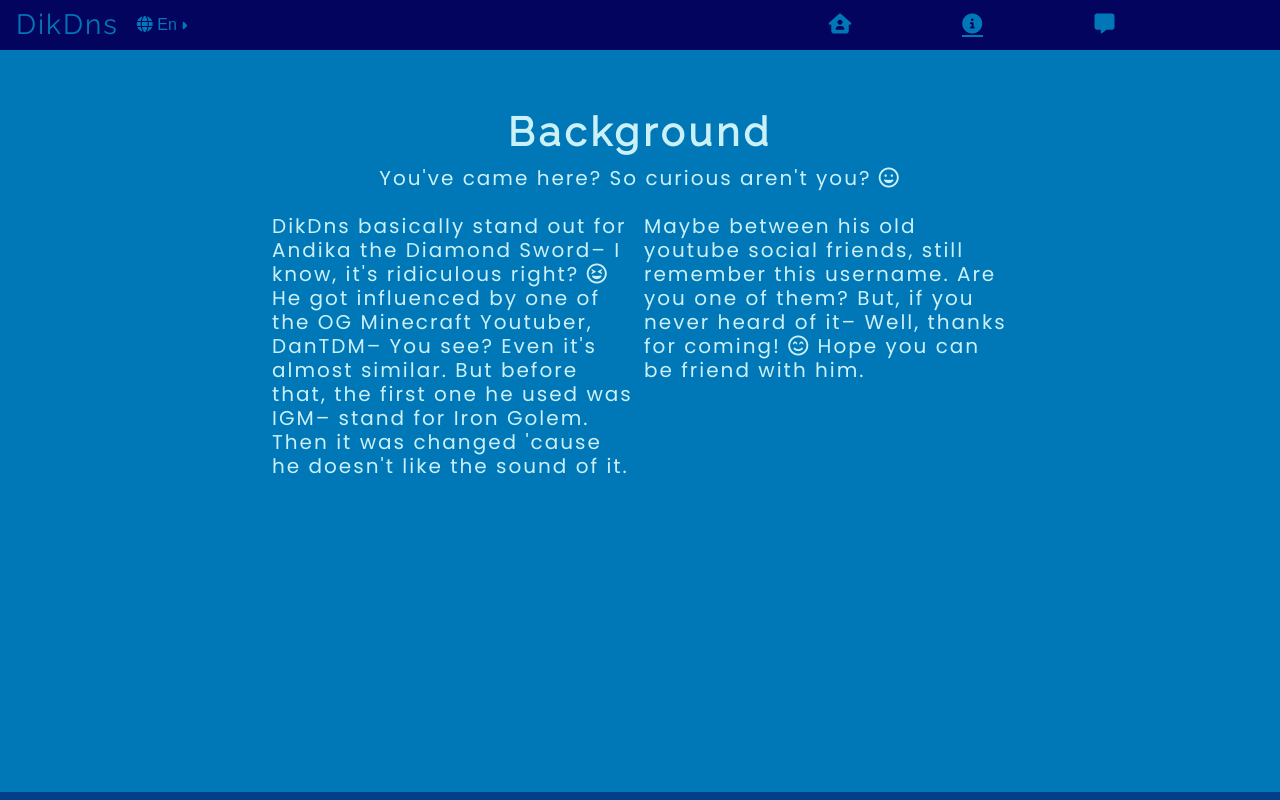
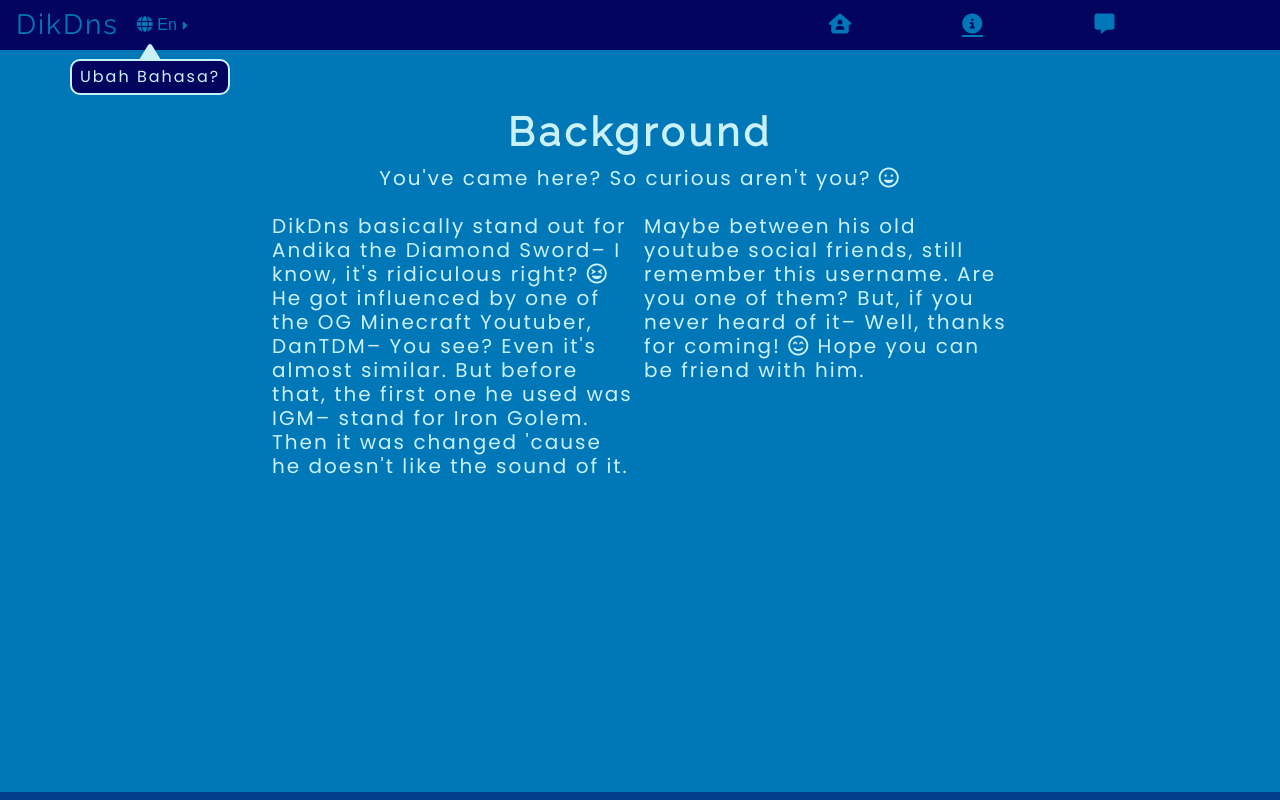
Before and after one commit to DikDns/dikdns-portfolio, a plain HTML site: page about/index.html in a window 1280 px wide. Shown: the top 800 px of the page. Drawn offline with Linux system fonts and the light colour scheme.

Commit message:
probably finish adding suggestion language pop up

```diff
--- a/about/content/en.js
+++ b/about/content/en.js
@@ -47,6 +47,11 @@
             <span></span>
             <span></span>
             <span></span>
+        </div>
+
+        <div class="suggest-lang" id="suggest-lang">
+            <i class="fas fa-play"></i>
+            <p>Ubah Bahasa?</p>
         </div>
 
     </nav>
--- a/about/content/id.js
+++ b/about/content/id.js
@@ -47,6 +47,11 @@
             <span></span>
             <span></span>
             <span></span>
+        </div>
+
+        <div class="suggest-lang" id="suggest-lang">
+            <i class="fas fa-play"></i>
+            <p>Change Language?</p>
         </div>
 
     </nav>
--- a/about/css/important.css
+++ b/about/css/important.css
@@ -27,3 +27,8 @@
     /* Change direction of arrow icons when focused */
     transform: rotate(90deg);
 }
+
+/*! Class for the Suggestion Language Pop-Up */
+.pop-up {
+    display: flex;
+}
--- a/about/css/style.css
+++ b/about/css/style.css
@@ -300,6 +300,38 @@
 .link:hover .link-desc {
     /* Smooth Animation on the Description Icons to show up */
     animation: link-desc-animate-out 500ms 0ms 1;
+}
+
+
+/** Suggest Language **/
+.suggest-lang {
+    /* Layouts */
+    display: none;
+    flex-direction: column;
+    align-items: center;
+    position: absolute;
+    top: 40px;
+    left: 70px;
+}
+
+.suggest-lang i {
+    /* Layouts */
+    font-size: 24px;
+    transform: rotate(-90deg);
+    color: var(--color1);
+}
+
+.suggest-lang p {
+    /* Layouts */
+    color: var(--color1);
+    background-color: var(--color5);
+    padding: 8px;
+    margin-top: -5px;
+    border-radius: 10px;
+    border: solid 2px var(--color1);
+
+    /* Layers */
+    z-index: 2;
 }
 
 
--- a/about/js/main.js
+++ b/about/js/main.js
@@ -8,6 +8,17 @@
     body.innerHTML = pageEn;
     html.setAttribute('lang', 'en');
 }
+
+
+// Suggestion Language Pop-up
+setTimeout(function(){
+    body.querySelector(".suggest-lang").classList.add('pop-up');
+}, 5000)
+
+setTimeout(function(){
+    body.querySelector(".suggest-lang").classList.remove('pop-up');
+}, 55000)
+
 
 html.addEventListener('click', function(e){
 
@@ -37,6 +48,8 @@
     if (e.target.classList.contains('lang-button')) {
         // Show The List of Different Lang
         document.querySelector(".lang-dropdown .list").classList.toggle("show-the-link");
+        // Remove the pop-up class
+        body.querySelector(".suggest-lang").classList.remove('pop-up');
         // Trigger the arrow animation
         document.querySelector('.lang-button .arrow-icon').classList.toggle("arrow-rotate");
     }
--- a/home/content/en.js
+++ b/home/content/en.js
@@ -117,7 +117,6 @@
 const pageEn = `
 ${EnglishPage.nav}
 ${EnglishPage.main}
-${EnglishPage.suggestLang}
 ${EnglishPage.footer}
 ${EnglishPage.js}
 `;
```
Also changed, not shown: home/js/main.js (+15 -0 lines).
